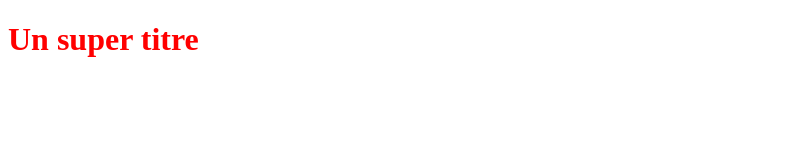
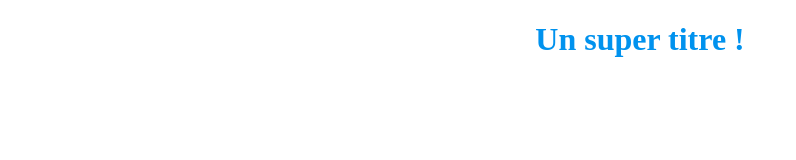
Before and after one commit to maytM/OpenclassroomsProject, a plain HTML site: page index.html in a window 1280 px wide. Shown: the whole page, without its empty margins (0-796 px from the left). Drawn offline with Linux system fonts and the light colour scheme.

Commit message:
Ajout des fichiers html et css de base

```diff
--- a/index.html
+++ b/index.html
@@ -8,6 +8,6 @@
    </style>
 </head>
 <body>
-   <h1>Un super titre</h1>
+   <h1>Un super titre ! </h1>
 </body>
 </html>
--- a/style.css
+++ b/style.css
@@ -1,3 +1,4 @@
 h1{
-   		color: red;
+   		color: #0092ee;
+   		text-align: center;
    	}
```
